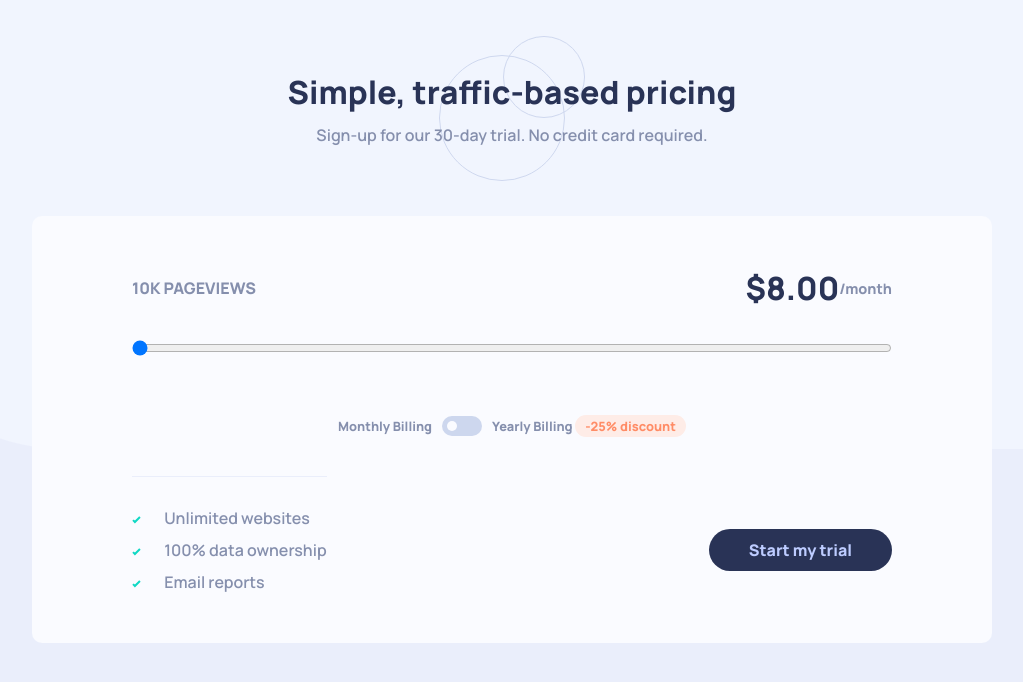
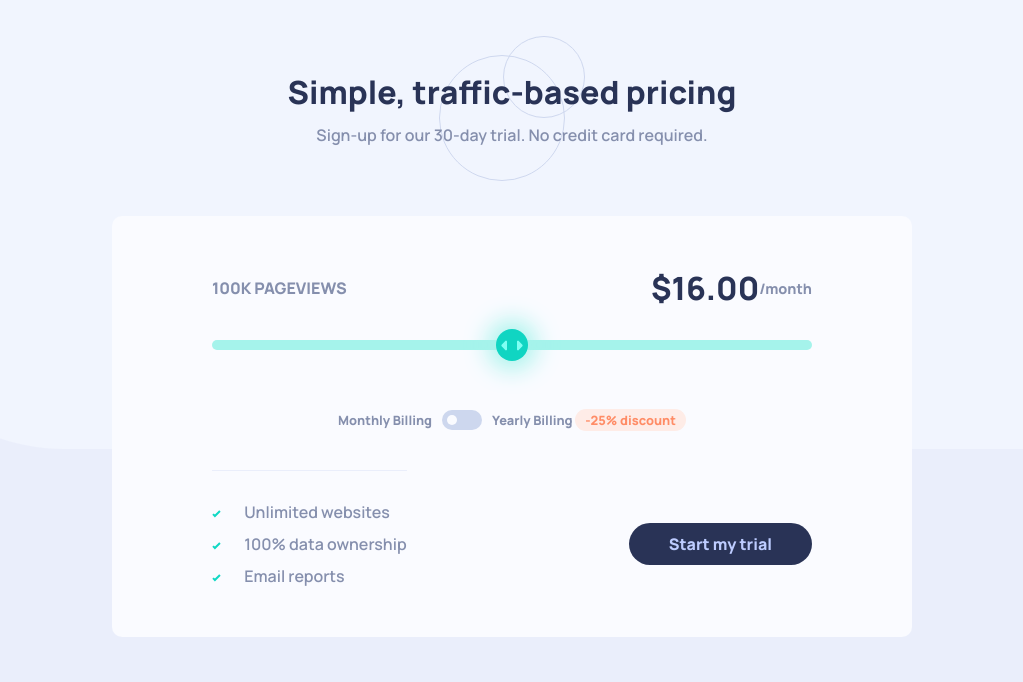
Before and after one commit to gabrielfelipeee/projetos_frontEndMentor, a plain HTML site: page interactive-pricing-component-main/index.html in a window 1280 px wide. Shown: the whole page, without its empty margins (128-1151 px from the left). Drawn offline with Linux system fonts and the light colour scheme.

Commit message:
customizing input range

```diff
--- a/interactive-pricing-component-main/css/screen.css
+++ b/interactive-pricing-component-main/css/screen.css
@@ -1,12 +1,69 @@
-@media screen and (min-width: 768px) and (max-width: 992px) {
+@media screen and (min-width: 768px) and (max-width: 1200px) {
     header, main {
-        width: 80vw;
+        width: 65vw;
+    }
+
+    header > h1 {
+        font-size: 2rem;
+    }
+    header > p {
+        max-width: 100%;
+        font-size: 1rem;
+    }
+    main {
+        display: grid;
+        grid-template-areas:
+        'price-per-views price-per-views'
+        'billing billing'
+        'line line'
+        'benefits start';
+        align-items: center;
+        justify-content: space-between;
+        padding: 50px;
+    }
+    main .price-per-view {
+        display: grid;
+        grid-template-areas:
+        'pageviews price'
+        'label label';
+        align-items: center;
+        justify-content: space-between;
+        grid-area: price-per-views;
+    }
+    .pageviews {
+        grid-area: pageviews;
+    }
+    .price {
+        grid-area: price;
+    }
+
+    label {
+        grid-area: label;
+    }
+
+    main .billing {
+        grid-area: billing;
+        font-size: .8rem;
+    }
+    .yearly .discount::after {
+        content: ' discount';
+    }
+
+    .benefits {
+        grid-area: benefits;
+        text-align: left;
+        margin: 0;
+    }
+
+    .start {
+        grid-area: start;
+        margin-top: 22px;
     }
 }
 
-@media screen and (min-width: 992px) and (max-width: 1200px) {
+@media screen and (min-width: 1200px) {
     header, main {
-        width: 80vw;
+        width: 800px;
     }
 
     header > h1 {
@@ -31,7 +88,7 @@
         display: grid;
         grid-template-areas:
         'pageviews price'
-        'range-views range-views';
+        'label label';
         align-items: center;
         justify-content: space-between;
         grid-area: price-per-views;
@@ -42,9 +99,9 @@
     .price {
         grid-area: price;
     }
-    #range-views {
-        grid-area: range-views;
-        width: 100%;
+
+    label {
+        grid-area: label;
     }
 
     main .billing {
@@ -66,66 +123,3 @@
         margin-top: 22px;
     }
 }
-
-@media screen and (min-width: 1200px) {
-    header, main {
-        width: 960px;
-    }
-
-    header > h1 {
-        font-size: 2rem;
-    }
-    header > p {
-        max-width: 100%;
-        font-size: 1rem;
-    }
-    main {
-        display: grid;
-        grid-template-areas:
-        'price-per-views price-per-views'
-        'billing billing'
-        'line line'
-        'benefits start';
-        align-items: center;
-        justify-content: space-between;
-        padding: 50px 100px;
-    }
-    main .price-per-view {
-        display: grid;
-        grid-template-areas:
-        'pageviews price'
-        'range-views range-views';
-        align-items: center;
-        justify-content: space-between;
-        grid-area: price-per-views;
-    }
-    .pageviews {
-        grid-area: pageviews;
-    }
-    .price {
-        grid-area: price;
-    }
-    #range-views {
-        grid-area: range-views;
-        width: 100%;
-    }
-
-    main .billing {
-        grid-area: billing;
-        font-size: .8rem;
-    }
-    .yearly .discount::after {
-        content: ' discount';
-    }
-
-    .benefits {
-        grid-area: benefits;
-        text-align: left;
-        margin: 0;
-    }
-
-    .start {
-        grid-area: start;
-        margin-top: 22px;
-    }
-}
--- a/interactive-pricing-component-main/css/style.css
+++ b/interactive-pricing-component-main/css/style.css
@@ -55,10 +55,27 @@ main .price-per-view .pageviews {
     text-transform: uppercase;
 }
 .price-per-view #range-views {
+    -webkit-appearance: none;
+    appearance: none;
     width: 100%;
+    height: 10px;
     margin: 30px 0;
-    background-color: hsl(174, 86%, 45%);
+    background-color: hsl(174, 77%, 80%);
     cursor: pointer;
+    border-radius: 999px;
+
+}
+#range-views::-webkit-slider-thumb {
+    -webkit-appearance: none;
+    width: 32px;
+    height: 32px;
+    background: hsl(174, 86%, 45%) url('../images/icon-slider.svg') no-repeat center;
+    box-shadow: 0 0 1.5rem 0.5rem hsl(174, 77%, 80%);
+    border-radius: 50%;
+    border: none;
+}
+#range-views::-webkit-slider-thumb:hover {
+    background-color: hsl(174, 73%, 70%);
 }
 .price-per-view .price {
     display: flex;
--- a/interactive-pricing-component-main/index.html
+++ b/interactive-pricing-component-main/index.html
@@ -17,12 +17,13 @@
   </header>
   <main>
     <div class="price-per-view">
-      <p class="pageviews">10K Pageviews</p>
+      <p class="pageviews">100K Pageviews</p>
+      <label for="range-views">
+        <input type="range" id="range-views" min="1" max="5" value="3">
+        <output id="output-value"></output>
+      </label>
 
-      <input type="range" id="range-views" min="1" max="5" value="1">
-      <output id="output-value"></output>
-
-      <p class="price"><span class="span-price">$8.00 </span>/month</p>
+      <p class="price"><span class="span-price">$16.00 </span>/month</p>
     </div>
 
     <div class="billing">
```
